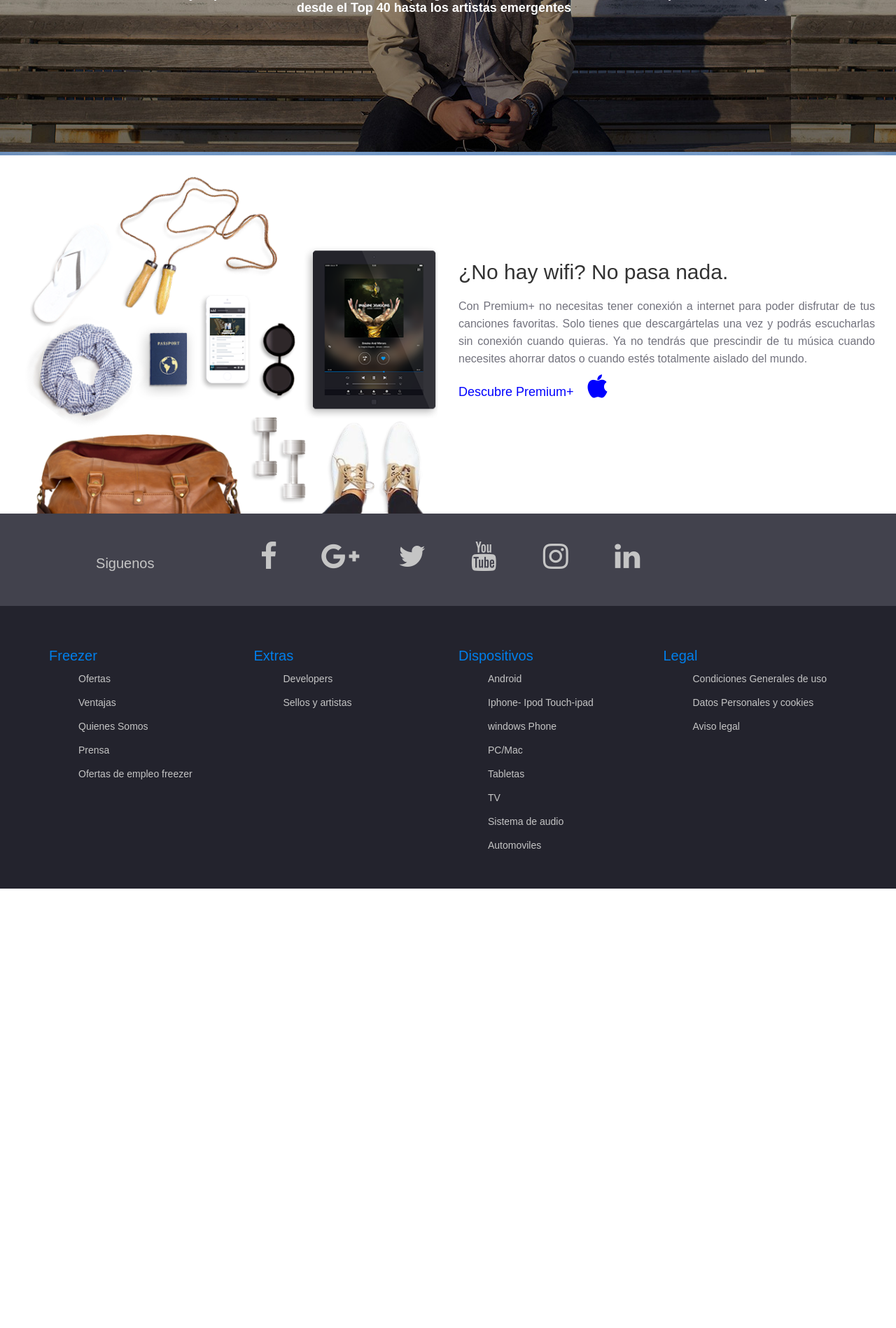
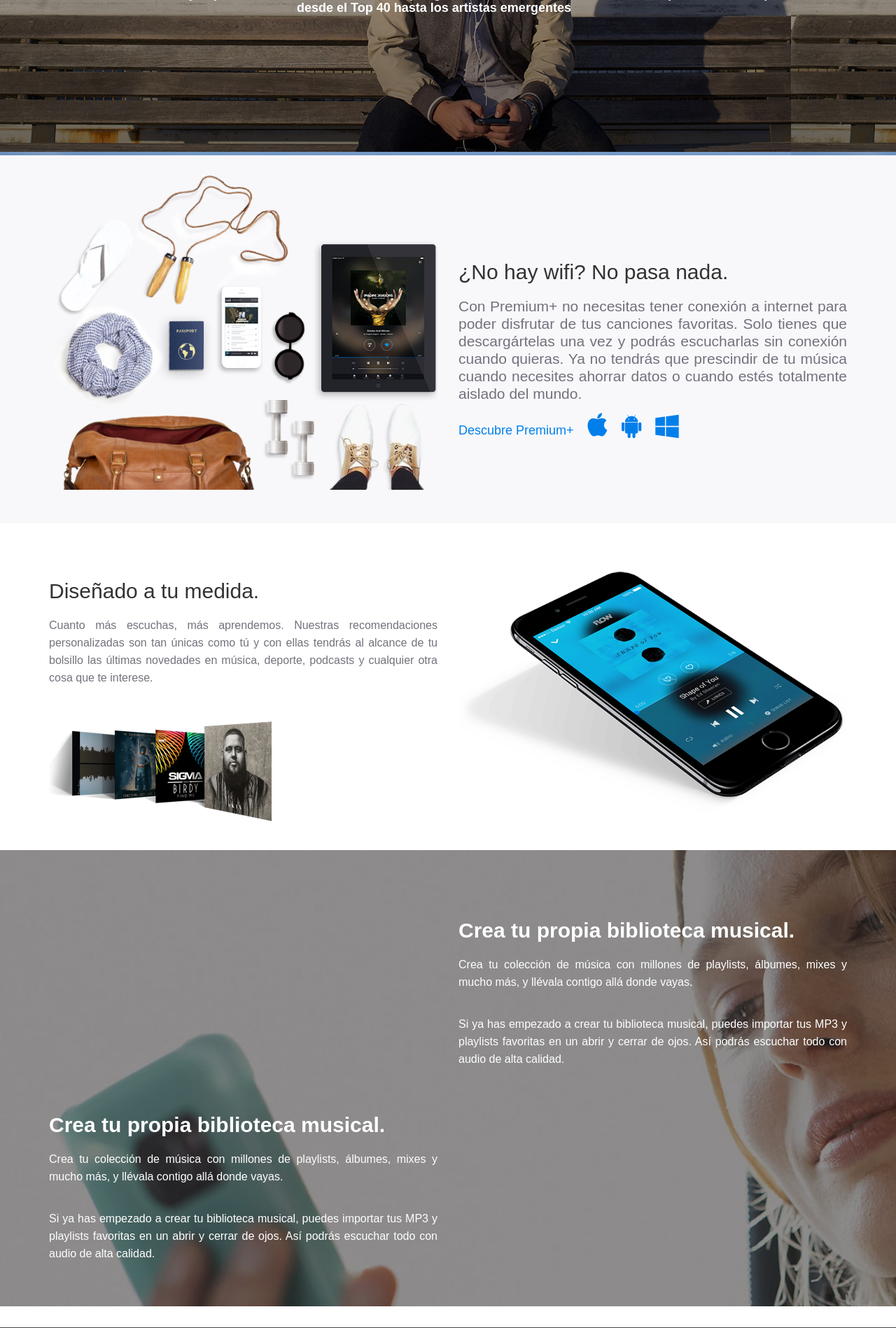
Before and after one commit to WilianBarahona/Deezer, a PHP site: page /features.html in a window 1280 px wide. Shown: the part 1446-3344 px from the top of the page at 70% size. Before the commit the page ends 2716 px from the top, so only its background shows below. Run offline with PHP 8.4, Linux system fonts and the light colour scheme; some web fonts are replaced.

Commit message:
update features

```diff
--- a/css/supporOffer.css
+++ b/css/supporOffer.css
@@ -220,3 +220,7 @@ a:hover{
 	background-color: rgb(66, 66, 77);
 	border:0px rgb(66, 66, 77) solid ;
 }
+
+.jumbotron{
+    background-color:#F8F8FB;
+}
--- a/features.html
+++ b/features.html
@@ -78,8 +78,11 @@
              <b>Encuentra tus futuras pasiones y tus canciones favoritas de siempre entre 43 millones de canciones. Descubre la playlist perfecta o crea una a tu medida, y explora las colecciones de música por género. Puedes escuchar todo en cualquiera de tus dispositivos, desde el Top 40 hasta los artistas emergentes</b></h4>
         </span>
     </div>
+</div>
 
-    <div class="row">
+<div class="jumbotron">
+      <div class="container">
+        <div class="row">
       <div class="col-lg-6 col-md-6 col-sm-12 col-xs-12">
         <img class="img-responsive" src="img/features/devices.png">
       </div>
@@ -88,14 +91,60 @@
 
           <p style="text-align:justify;">Con Premium+ no necesitas tener conexión a internet para poder disfrutar de tus canciones favoritas. Solo tienes que descargártelas una vez y podrás escucharlas sin conexión cuando quieras. Ya no tendrás que prescindir de tu música cuando necesites ahorrar datos o cuando estés totalmente aislado del mundo.</p>
           <h4>
-            <a style="color:blue;" href="offers.html">Descubre Premium+</a>&nbsp&nbsp&nbsp
-            <span class="fa fa-apple fa-2x" aria-hidden="true" style="color: blue"></span>
+            <a style="color:#007FEB;" href="offers.html">Descubre Premium+</a>&nbsp&nbsp&nbsp
+            <span class="fa fa-apple fa-2x" aria-hidden="true" style="color: #007FEB"></span>&nbsp&nbsp&nbsp
+            <span class="fa fa-android fa-2x" aria-hidden="true" style="color: #007FEB"></span>&nbsp&nbsp&nbsp
+            <span class="fa fa-windows fa-2x" aria-hidden="true" style="color: #007FEB"></span>&nbsp&nbsp&nbsp
           </h4>
       </div>
     </div>
+  </div>
+</div>
 
+
+    <div class="container">
+       <div class="row">
+          <div class="col-lg-6 col-md-6 col-sm-12 col-xs-12">
+            <h2 style="text-align: left; margin-top:50px; margin-bottom:20px">Diseñado a tu medida.</h2>
+
+              <p style="text-align:justify;">Cuanto más escuchas, más aprendemos. Nuestras recomendaciones personalizadas son tan únicas como tú y con ellas tendrás al alcance de tu bolsillo las últimas novedades en música, deporte, podcasts y cualquier otra cosa que te interese.</p>
+
+              <img src="img/features/flow_start.png">
+          </div>
+          <div class="col-lg-6 col-md-6 col-sm-12 col-xs-12">
+            <img class="img-responsive" src="img/features/flow_iphone.png">
+          </div>
+      </div>
     </div>
 
+  <div class="jumbotron" style="background-image:url(img/bg.jpg)">
+      <div class="container">
+        <div class="row">
+            <div class="col-lg-6 col-md-6 col-sm-12 col-xs-12"></div>
+            <div class="col-lg-6 col-md-6 col-sm-12 col-xs-12">
+              <h2 style="color:white; text-align: left; margin-top:50px; margin-bottom:20px"><b>Crea tu propia biblioteca musical.</b></h2>
+
+                <p style="font-size:medium; color:white; text-align:justify;">Crea tu colección de música con millones de playlists, álbumes, mixes y mucho más, y llévala contigo allá donde vayas.</p><br>
+                <p style="font-size:medium;color:white; text-align:justify;">
+                  Si ya has empezado a crear tu biblioteca musical, puedes importar tus MP3 y playlists favoritas en un abrir y cerrar de ojos. Así podrás escuchar todo con audio de alta calidad.
+                </p>
+         </div>
+      </div>
+      <div class="row">
+        <div class="col-lg-6 col-md-6 col-sm-12 col-xs-12">
+          <h2 style="color:white; text-align: left; margin-top:50px; margin-bottom:20px"><b>Crea tu propia biblioteca musical.</b></h2>
+
+                <p style="font-size:medium; color:white; text-align:justify;">Crea tu colección de música con millones de playlists, álbumes, mixes y mucho más, y llévala contigo allá donde vayas.</p><br>
+                <p style="font-size:medium;color:white; text-align:justify;">
+                  Si ya has empezado a crear tu biblioteca musical, puedes importar tus MP3 y playlists favoritas en un abrir y cerrar de ojos. Así podrás escuchar todo con audio de alta calidad.
+               </p>
+        </div>
+            <div class="col-lg-6 col-md-6 col-sm-12 col-xs-12">
+
+         </div>
+      </div>
+    </div>
+  </div>
 
 
 
```
Also changed, not shown: img/features/bg.png (added), img/features/flow_iphone.png (renamed from img/features/flow_iphone_tablet-v00400038.png), img/features/flow_start.png (added).
